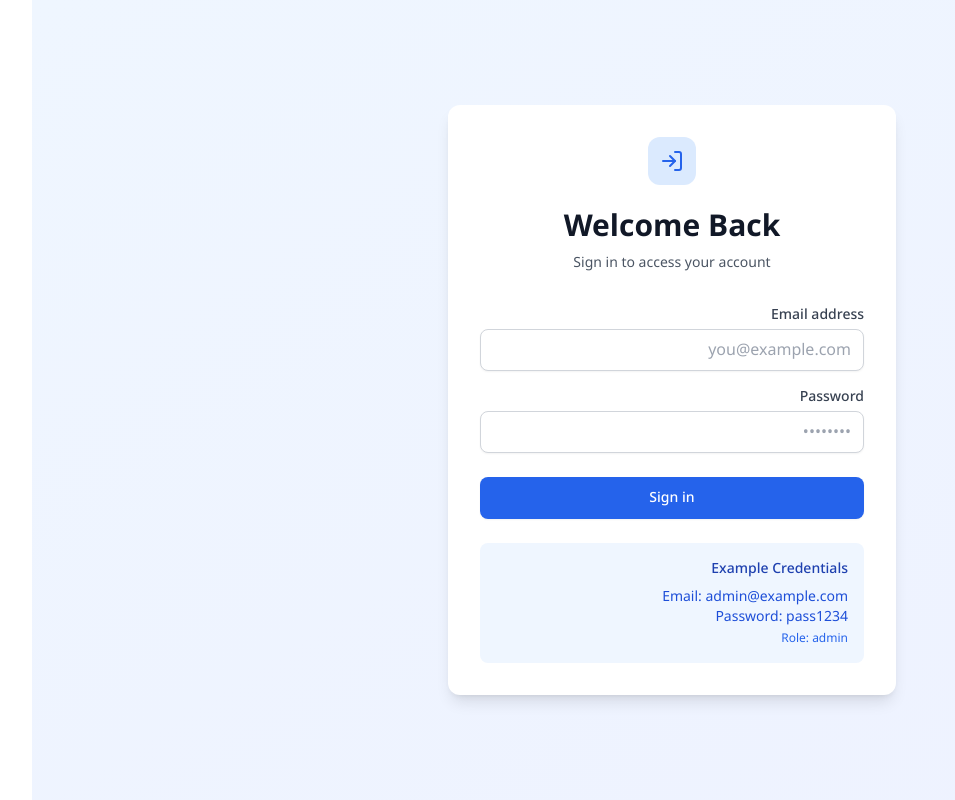
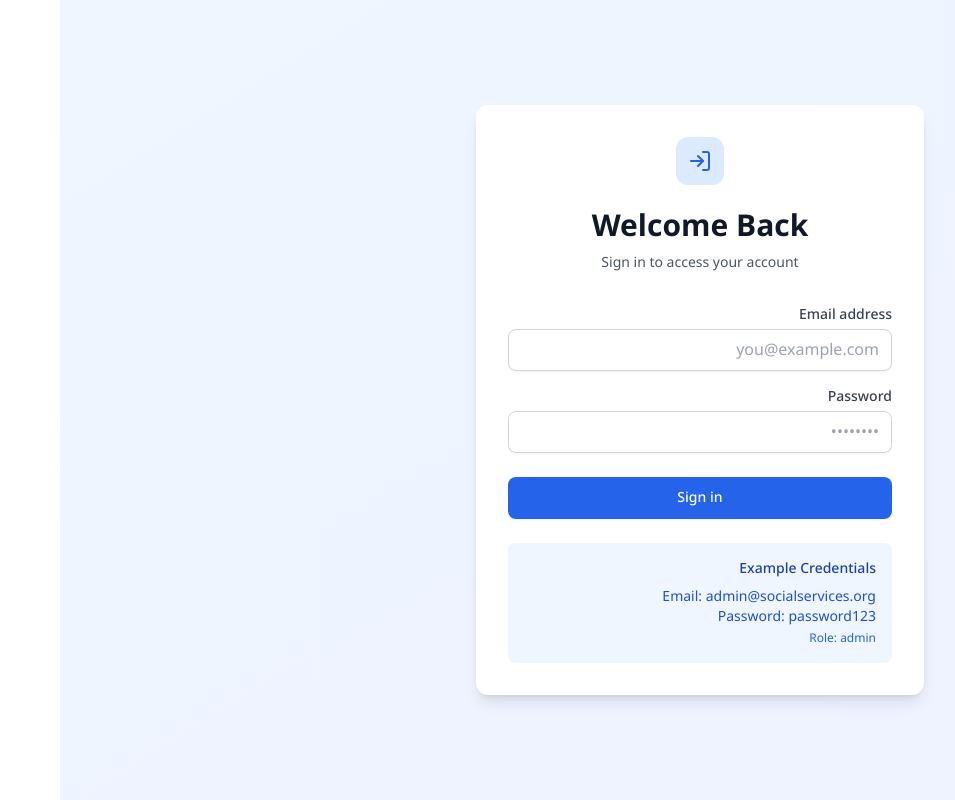
Before and after one commit to TAGOOZ/khairDB, a React (Vite) app: page /login in a window 1280 px wide. Shown: the whole page, without its empty margins (173-1128 px from the left). Built offline with nearby package versions, Linux system fonts and the light colour scheme; no server answers.

Commit message:
feat: conditionally render and dynamically populate example login credentials from config.

```diff
--- a/src/pages/Login.tsx
+++ b/src/pages/Login.tsx
@@ -50,14 +50,16 @@ export function Login() {
             error={error}
           />
 
-          <div className="mt-6 bg-blue-50 rounded-lg p-4">
-            <h3 className="text-sm font-medium text-blue-800 mb-2">Example Credentials</h3>
-            <div className="text-sm text-blue-700">
-              <p>Email: admin@example.com</p>
-              <p>Password: pass1234</p>
-              <p className="mt-1 text-xs text-blue-600">Role: {AUTH_CONFIG.exampleCredentials.role}</p>
+          {AUTH_CONFIG.exampleCredentials && (
+            <div className="mt-6 bg-blue-50 rounded-lg p-4">
+              <h3 className="text-sm font-medium text-blue-800 mb-2">Example Credentials</h3>
+              <div className="text-sm text-blue-700">
+                <p>Email: {AUTH_CONFIG.exampleCredentials.email}</p>
+                <p>Password: {AUTH_CONFIG.exampleCredentials.password}</p>
+                <p className="mt-1 text-xs text-blue-600">Role: {AUTH_CONFIG.exampleCredentials.role}</p>
+              </div>
             </div>
-          </div>
+          )}
         </div>
       </div>
     </div>
```
